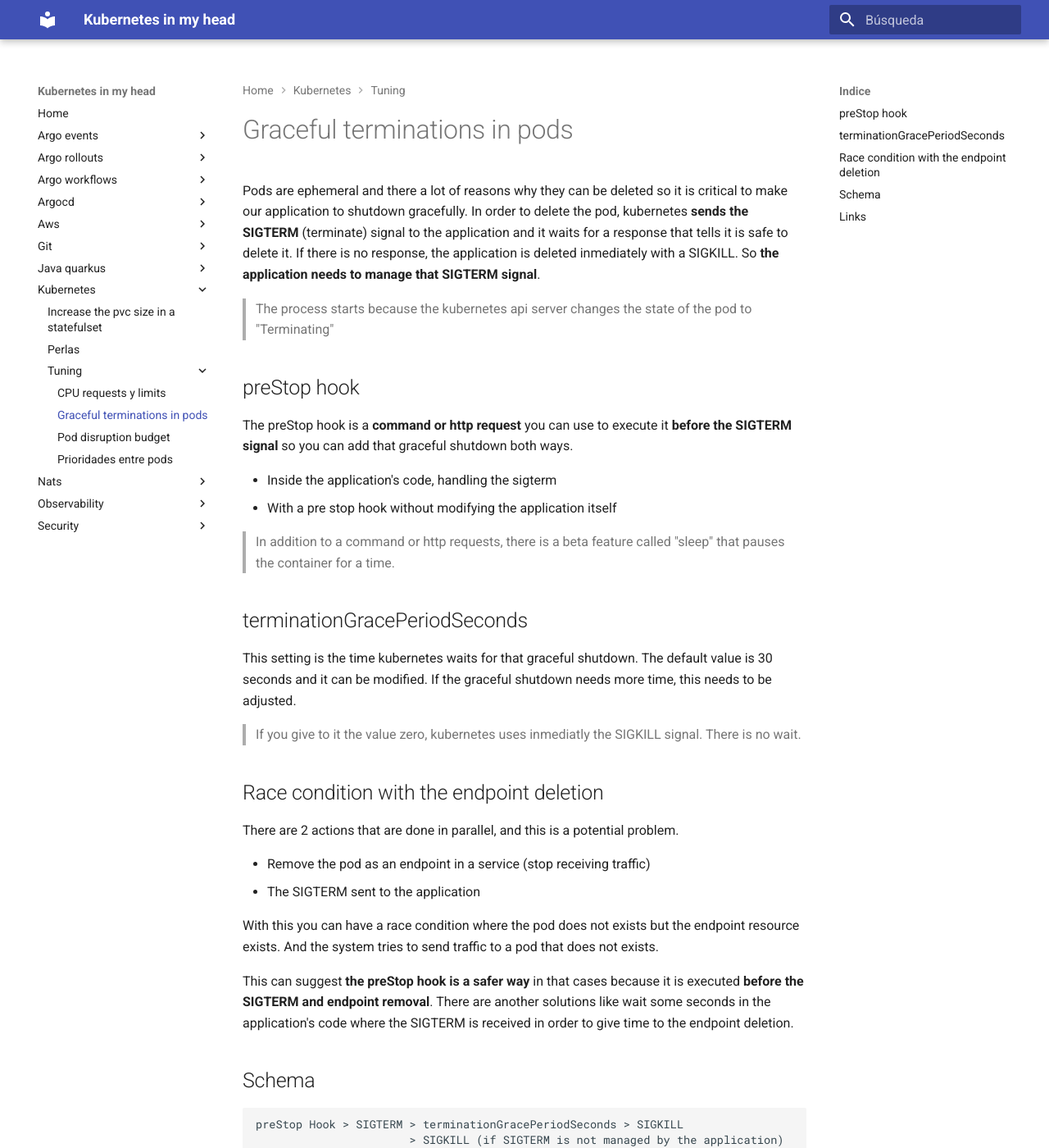
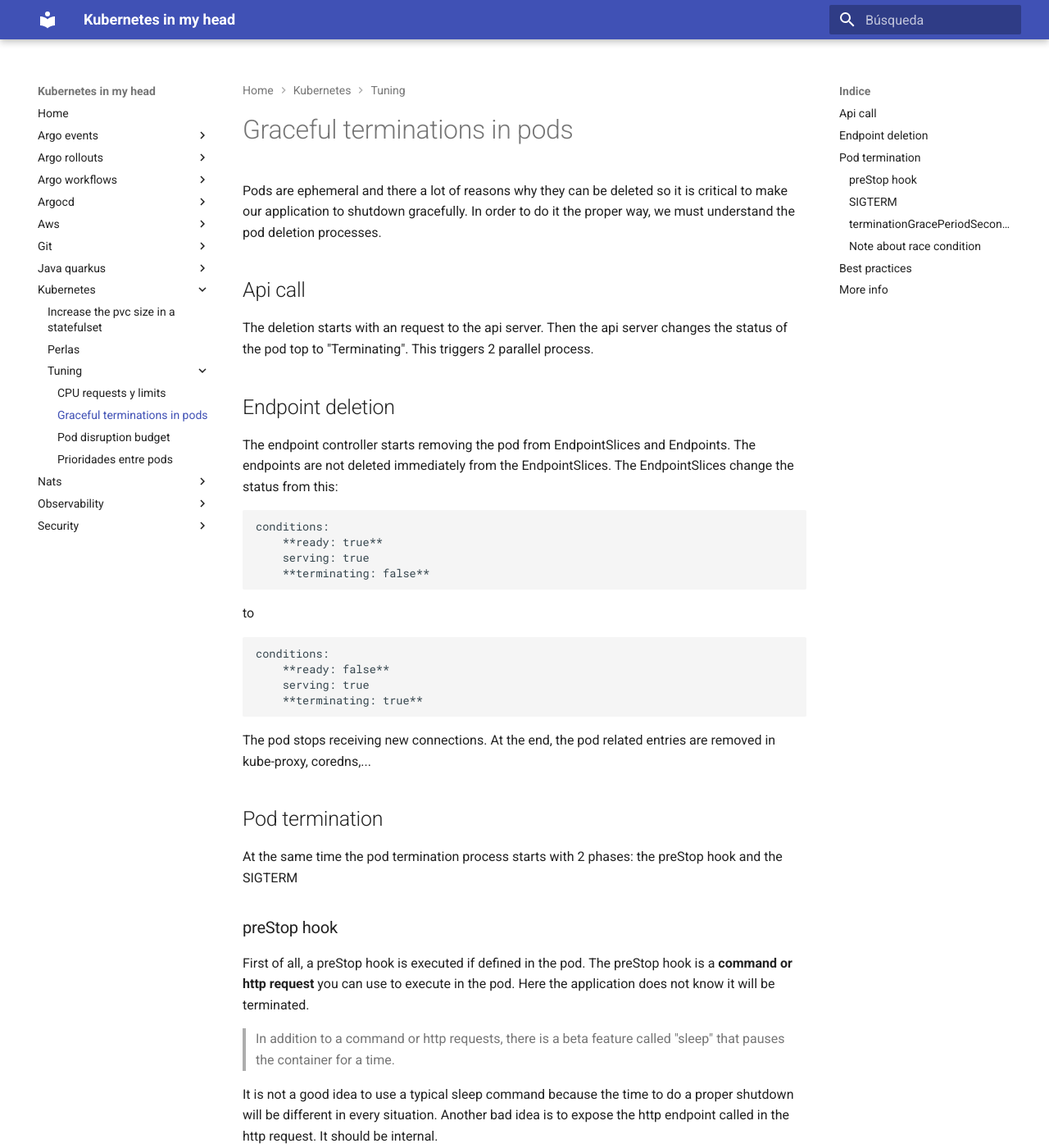
Before and after one commit to jorgelon/kubernetesinmyhead.net, an MkDocs documentation site: the page built from docs/kubernetes/tuning/graceful-termination-pods.md, in a window 1280 px wide and 1400 px high. Shown: the whole window at 82% size. Built offline with MkDocs 1.6.1 and Material for MkDocs 9.7.7, drawn with Linux system fonts in a browser that asks for light colours; some of the changed text lies outside the part shown.

Commit message:
more and better info

````diff
--- a/docs/kubernetes/tuning/graceful-termination-pods.md
+++ b/docs/kubernetes/tuning/graceful-termination-pods.md
@@ -1,46 +1,80 @@
 # Graceful terminations in pods
 
 Pods are ephemeral and there a lot of reasons why they can be deleted so it is critical to make our application to shutdown gracefully.
-In order to delete the pod, kubernetes **sends the SIGTERM** (terminate) signal to the application and it waits for a response that tells it is safe to delete it. If there is no response, the application is deleted inmediately with a SIGKILL.
-So **the application needs to manage that SIGTERM signal**.
+In order to do it the proper way, we must understand the pod deletion processes.
 
-> The process starts because the kubernetes api server changes the state of the pod to "Terminating"
+## Api call
 
-## preStop hook
+The deletion starts with an request to the api server. Then the api server changes the status of the pod top to "Terminating". This triggers 2 parallel process.
 
-The preStop hook is a **command or http request** you can use to execute it **before the SIGTERM signal** so you can add that graceful shutdown both ways.
+## Endpoint deletion
 
-- Inside the application's code, handling the sigterm
-- With a pre stop hook without modifying the application itself
+The endpoint controller starts removing the pod from EndpointSlices and Endpoints.
+The endpoints are not deleted immediately from the EndpointSlices. The EndpointSlices change the status from this:
+
+```txt
+conditions:
+    **ready: true**
+    serving: true
+    **terminating: false**
+```
+
+to
+
+```txt
+conditions:
+    **ready: false**
+    serving: true
+    **terminating: true**
+```
+
+The pod stops receiving new connections. At the end, the pod related entries are removed in kube-proxy, coredns,...
+
+## Pod termination
+
+At the same time the pod termination process starts with 2 phases: the preStop hook and the SIGTERM
+
+### preStop hook
+
+First of all, a preStop hook is executed if defined in the pod. The preStop hook is a **command or http request** you can use to execute in the pod. Here the application does not know it will be terminated.
 
 > In addition to a command or http requests, there is a beta feature called "sleep" that pauses the container for a time.
 
-## terminationGracePeriodSeconds
+It is not a good idea to use a typical sleep command because the time to do a proper shutdown will be different in every situation.
+Another bad idea is to expose the http endpoint called in the http request. It should be internal.
 
-This setting is the time kubernetes waits for that graceful shutdown. The default value is 30 seconds and it can be modified. If the graceful shutdown needs more time, this needs to be adjusted.
+### SIGTERM
 
-> If you give to it the value zero, kubernetes uses inmediatly the SIGKILL signal. There is no wait.
+After this, kubelet sends sends the **SIGTERM (terminate) signal** to the process with ID 1 to all the containers in the pod and it waits for a response that tells it is safe to delete it. If there is no response, the application is deleted inmediately with a **SIGKILL signal**.
 
-## Race condition with the endpoint deletion
+Because of this, the application needs to be **prepared to manage that SIGTERM** signal and do a graceful shutdown.
 
-There are 2 actions that are done in parallel, and this is a potential problem.
+> The default signal received by the container is the SIGTERM. In a Dockerfile you can change the signal sent to the main process with the STOPSIGNAL instruction. For example, the nginx official image changes it to SIGQUIT, but the correct interpretation of this change depends of the container runtime.
 
-- Remove the pod as an endpoint in a service (stop receiving traffic)
-- The SIGTERM sent to the application
+### terminationGracePeriodSeconds
 
-With this you can have a race condition where the pod does not exists but the endpoint resource exists. And the system tries to send traffic to a pod that does not exists.
+This setting is the time kubernetes waits before using that SIGKILL signal. Lets see some explanation about this setting:
 
-This can suggest **the preStop hook is a safer way** in that cases because it is executed **before the SIGTERM and endpoint removal**. There are another solutions like wait some seconds in the application's code where the SIGTERM is received in order to give time to the endpoint deletion.
+- The terminationGracePeriodSeconds includes the time dedicated to the preStop hook and the SIGTERM.
+- The default value is 30 seconds and it can be modified. If the preStop hook and SIGTERM need more time, increase it.
+- If the process reaches the time defined in terminationGracePeriodSeconds while the preStop hook is being executed, kubelet extends this time 2 more seconds
+- If you give to it the value zero, kubernetes uses inmediatly the SIGKILL signal.
 
-## Schema
+### Note about race condition
 
-```txt
-preStop Hook > SIGTERM > terminationGracePeriodSeconds > SIGKILL
-                       > SIGKILL (if SIGTERM is not managed by the application)
-             > endpoint removal
-```
+Because the deletion from the endpoints and the pod termination are executed at the same time, we can have a race condition where the pod has been deletes but the endpoint exists. The system tries to send traffic to a pod that does not exists.
 
-## Links
+This can suggest **the preStop hook is a safer way** in that cases because it is executed **before the SIGTERM and endpoint removal**. There are another solutions like wait some seconds in the application's code where the SIGTERM is received in order to give time to the endpoint deletion, but that needed time can vary in every situation and maybe it is not the best option.
+
+## Best practices
+
+- A good readiness probe is a must in every container, it tells kubelet when the container is ready to accept incoming connections
+- Your application must manage the SIGTERM signal in order to get a gracefulshutdown and do proper tasks.
+- A preStop hook prevents a race condition. Some people say you must always use it.
+- It is a decision to take, what must be included in the preStop hook and what the SIGTERM must do in the application.
+- Configure a proper terminationGracePeriodSeconds for every application
+
+## More info
 
 - Pod Lifecycle
 <https://kubernetes.io/docs/concepts/workloads/pods/pod-lifecycle/>
@@ -48,14 +82,11 @@ preStop Hook > SIGTERM > terminationGracePeriodSeconds > SIGKILL
 - Pod Lifecycle spec
 <https://kubernetes.io/docs/reference/kubernetes-api/workload-resources/pod-v1/#lifecycle>
 
-- Container Lifecycle Hooks
-<https://kubernetes.io/docs/concepts/containers/container-lifecycle-hooks/>
-
-- Stop Losing Requests! Learn Graceful Shutdown Techniques
-<https://www.youtube.com/watch?v=eQPYsGrZW_E>
-
-- Kubernetes best practices: terminating with grace
-<https://cloud.google.com/blog/products/containers-kubernetes/kubernetes-best-practices-terminating-with-grace>
+- Dockerfile reference: STOPSIGNAL
+<https://docs.docker.com/reference/dockerfile/#stopsignal>
 
 - Graceful shutdown in Kubernetes
 <https://learnk8s.io/graceful-shutdown>
+
+- How to Gracefully Shutdown Your Apps with a preStop Hook
+<https://www.youtube.com/watch?v=ahCuWAsAPlc>
````
